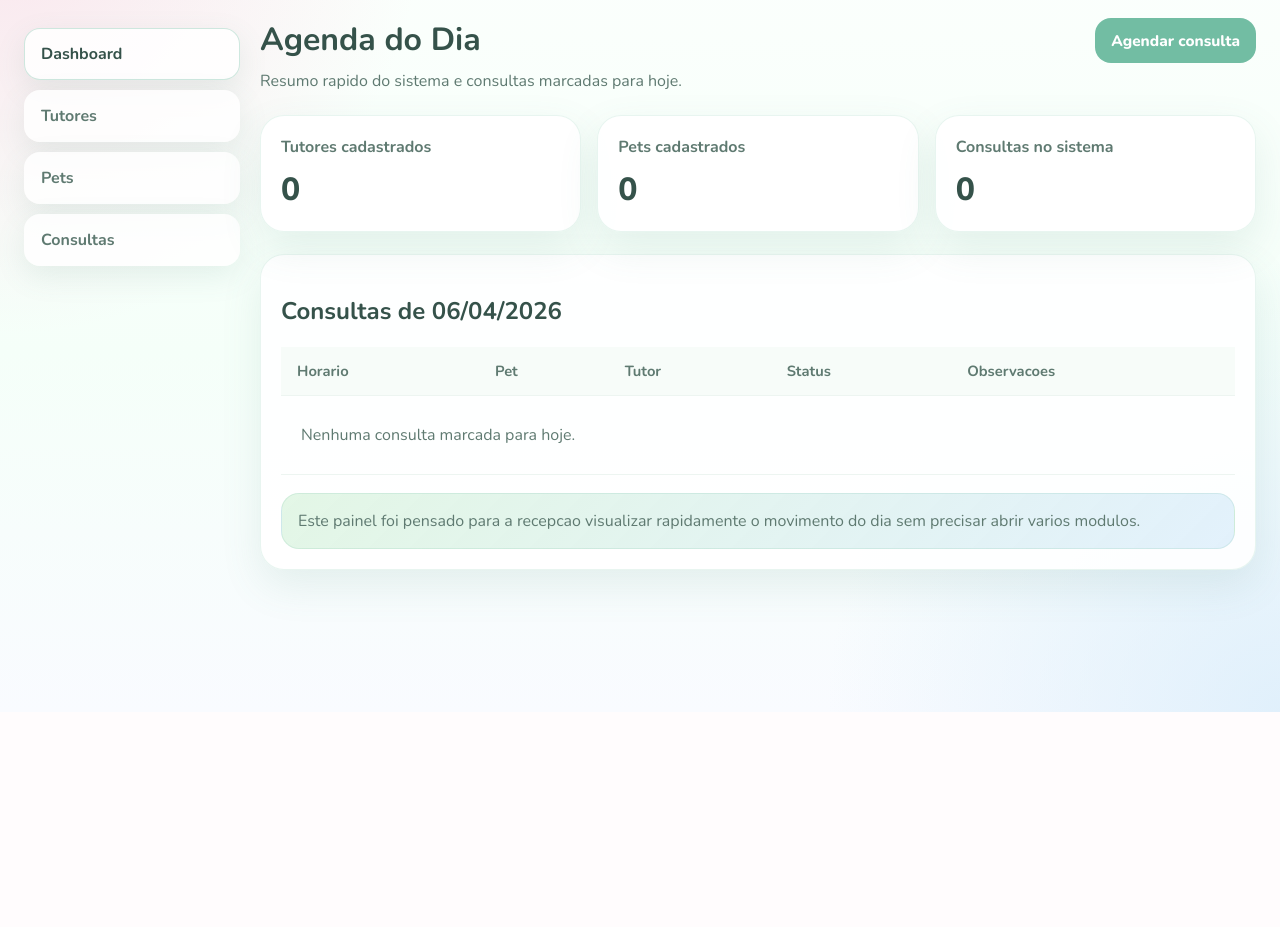
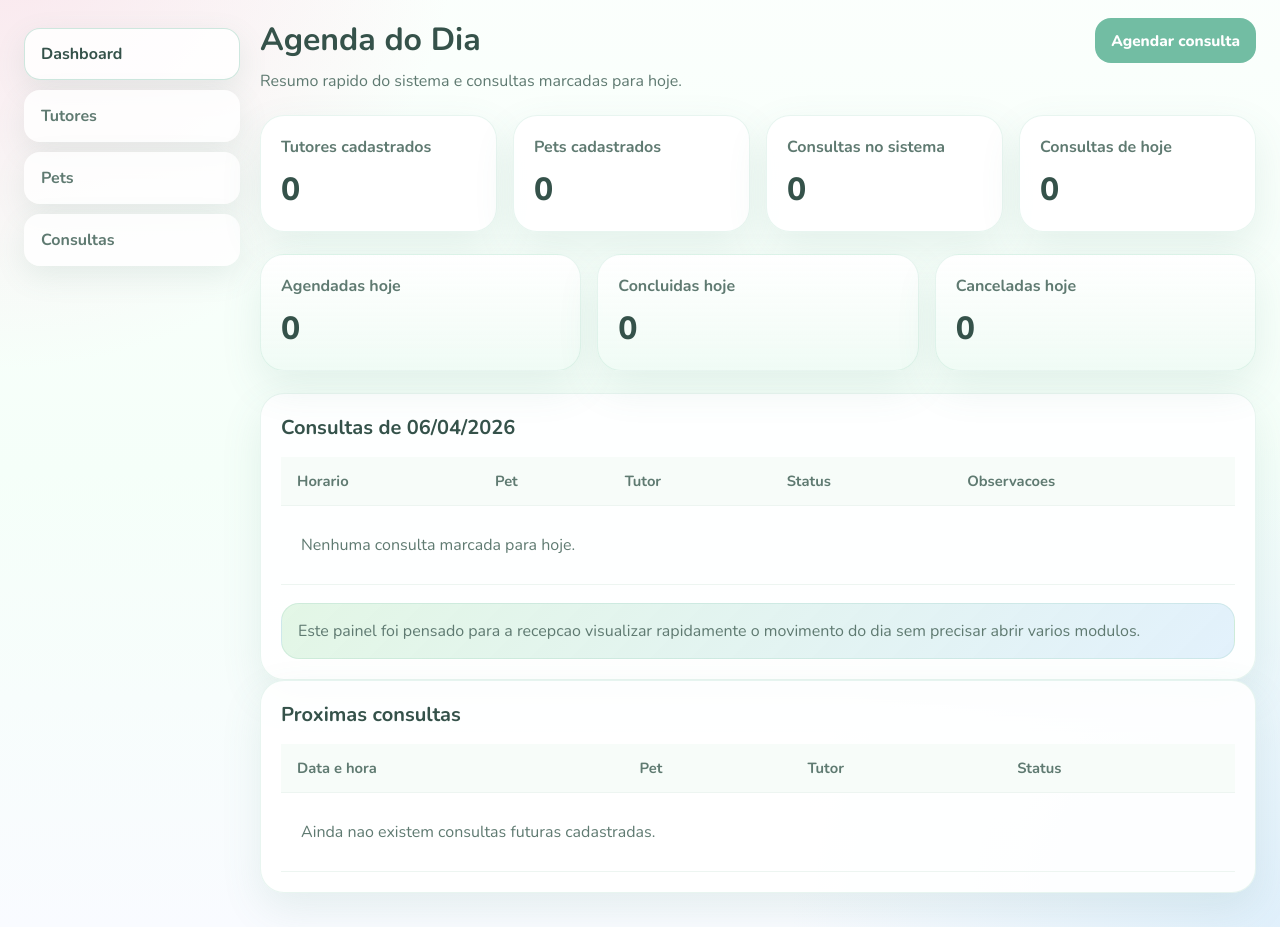
Before and after one commit to bugijo/Projeto-Integrador---UniVet, a Flask app: page /dashboard in a window 1280 px wide. Shown: the part 88-1015 px from the top of the page. Before the commit the page ends 800 px from the top, so only its background shows below. Run offline with Flask 3, Linux system fonts and the light colour scheme; the visitor is signed in with stand-in values (Sample User, id 1); data that the repository does not hold is empty.

Commit message:
feat: finaliza dashboard e validacoes do sistema

```diff
--- a/app.py
+++ b/app.py
@@ -9,6 +9,7 @@ from werkzeug.security import check_password_hash
 
 BASE_DIR = Path(__file__).resolve().parent
 DATABASE = BASE_DIR / "banco.db"
+STATUSS_VALIDOS = {"Agendada", "Concluida", "Cancelada"}
 
 app = Flask(__name__)
 app.config["SECRET_KEY"] = "univet-chave-inicial-dev"
@@ -122,6 +123,18 @@ def buscar_consultas(termo_busca="", status=""):
     return consultas
 
 
+def contar_consultas_por_status(consultas):
+    """Resume a agenda do dia por status para o dashboard."""
+    resumo = {"Agendada": 0, "Concluida": 0, "Cancelada": 0}
+
+    for consulta in consultas:
+        status = consulta["status"]
+        if status in resumo:
+            resumo[status] += 1
+
+    return resumo
+
+
 @app.context_processor
 def inject_now():
     """Envia a data atual para os templates internos do sistema."""
@@ -188,11 +201,28 @@ def dashboard():
         "pets": connection.execute("SELECT COUNT(*) FROM pets").fetchone()[0],
         "consultas": connection.execute("SELECT COUNT(*) FROM consultas").fetchone()[0],
     }
+    proximas_consultas = connection.execute(
+        """
+        SELECT
+            consultas.*,
+            pets.nome AS pet_nome,
+            tutores.nome AS tutor_nome
+        FROM consultas
+        INNER JOIN pets ON pets.id = consultas.pet_id
+        INNER JOIN tutores ON tutores.id = pets.tutor_id
+        WHERE consultas.data_hora >= ?
+        ORDER BY consultas.data_hora ASC
+        LIMIT 5
+        """,
+        (datetime.now().strftime("%Y-%m-%dT%H:%M"),),
+    ).fetchall()
     connection.close()
 
     return render_template(
         "dashboard.html",
         consultas_hoje=consultas_hoje,
+        proximas_consultas=proximas_consultas,
+        resumo_hoje=contar_consultas_por_status(consultas_hoje),
         totais=totais,
         secao="dashboard",
     )
@@ -230,12 +260,14 @@ def criar_tutor():
             )
 
         connection = get_db_connection()
-        connection.execute(
-            "INSERT INTO tutores (nome, telefone, endereco) VALUES (?, ?, ?)",
-            (nome, telefone, endereco),
-        )
-        connection.commit()
-        connection.close()
+        try:
+            connection.execute(
+                "INSERT INTO tutores (nome, telefone, endereco) VALUES (?, ?, ?)",
+                (nome, telefone, endereco),
+            )
+            connection.commit()
+        finally:
+            connection.close()
 
         flash("Tutor cadastrado com sucesso.", "sucesso")
         return redirect(url_for("listar_tutores"))
@@ -273,16 +305,18 @@ def editar_tutor(tutor_id):
                 secao="tutores",
             )
 
-        connection.execute(
-            """
-            UPDATE tutores
-            SET nome = ?, telefone = ?, endereco = ?
-            WHERE id = ?
-            """,
-            (nome, telefone, endereco, tutor_id),
-        )
-        connection.commit()
-        connection.close()
+        try:
+            connection.execute(
+                """
+                UPDATE tutores
+                SET nome = ?, telefone = ?, endereco = ?
+                WHERE id = ?
+                """,
+                (nome, telefone, endereco, tutor_id),
+            )
+            connection.commit()
+        finally:
+            connection.close()
 
         flash("Tutor atualizado com sucesso.", "sucesso")
         return redirect(url_for("listar_tutores"))
@@ -363,14 +397,32 @@ def criar_pet():
             )
 
         connection = get_db_connection()
-        connection.execute(
-            """
-            INSERT INTO pets (nome, especie, raca, idade, tutor_id, historico)
-            VALUES (?, ?, ?, ?, ?, ?)
-            """,
-            (nome, especie, raca, idade, tutor_id, historico),
-        )
-        connection.commit()
+        try:
+            connection.execute(
+                """
+                INSERT INTO pets (nome, especie, raca, idade, tutor_id, historico)
+                VALUES (?, ?, ?, ?, ?, ?)
+                """,
+                (nome, especie, raca, idade, tutor_id, historico),
+            )
+            connection.commit()
+        except sqlite3.IntegrityError:
+            connection.close()
+            flash("Nao foi possivel salvar o pet. Verifique o tutor selecionado.", "erro")
+            return render_template(
+                "pets/form.html",
+                pet={
+                    "nome": nome,
+                    "especie": especie,
+                    "raca": raca,
+                    "idade": idade,
+                    "tutor_id": tutor_id,
+                    "historico": historico,
+                },
+                tutores=tutores,
+                acao="Novo Pet",
+                secao="pets",
+            )
         connection.close()
 
         flash("Pet cadastrado com sucesso.", "sucesso")
@@ -423,15 +475,34 @@ def editar_pet(pet_id):
             )
 
         connection = get_db_connection()
-        connection.execute(
-            """
-            UPDATE pets
-            SET nome = ?, especie = ?, raca = ?, idade = ?, tutor_id = ?, historico = ?
-            WHERE id = ?
-            """,
-            (nome, especie, raca, idade, tutor_id, historico, pet_id),
-        )
-        connection.commit()
+        try:
+            connection.execute(
+                """
+                UPDATE pets
+                SET nome = ?, especie = ?, raca = ?, idade = ?, tutor_id = ?, historico = ?
+                WHERE id = ?
+                """,
+                (nome, especie, raca, idade, tutor_id, historico, pet_id),
+            )
+            connection.commit()
+        except sqlite3.IntegrityError:
+            connection.close()
+            flash("Nao foi possivel atualizar o pet. Verifique o tutor selecionado.", "erro")
+            return render_template(
+                "pets/form.html",
+                pet={
+                    "id": pet_id,
+                    "nome": nome,
+                    "especie": especie,
+                    "raca": raca,
+                    "idade": idade,
+                    "tutor_id": tutor_id,
+                    "historico": historico,
+                },
+                tutores=tutores,
+                acao="Editar Pet",
+                secao="pets",
+            )
         connection.close()
 
         flash("Pet atualizado com sucesso.", "sucesso")
@@ -509,15 +580,46 @@ def criar_consulta():
                 secao="consultas",
             )
 
+        if status not in STATUSS_VALIDOS:
+            flash("Selecione um status valido para a consulta.", "erro")
+            return render_template(
+                "consultas/form.html",
+                consulta={
+                    "data_hora": data_hora,
+                    "pet_id": pet_id,
+                    "observacoes": observacoes,
+                    "status": "Agendada",
+                },
+                pets=pets,
+                acao="Nova Consulta",
+                secao="consultas",
+            )
+
         connection = get_db_connection()
-        connection.execute(
-            """
-            INSERT INTO consultas (data_hora, pet_id, observacoes, status)
-            VALUES (?, ?, ?, ?)
-            """,
-            (data_hora, pet_id, observacoes, status),
-        )
-        connection.commit()
+        try:
+            connection.execute(
+                """
+                INSERT INTO consultas (data_hora, pet_id, observacoes, status)
+                VALUES (?, ?, ?, ?)
+                """,
+                (data_hora, pet_id, observacoes, status),
+            )
+            connection.commit()
+        except sqlite3.IntegrityError:
+            connection.close()
+            flash("Nao foi possivel salvar a consulta. Verifique o pet selecionado.", "erro")
+            return render_template(
+                "consultas/form.html",
+                consulta={
+                    "data_hora": data_hora,
+                    "pet_id": pet_id,
+                    "observacoes": observacoes,
+                    "status": status,
+                },
+                pets=pets,
+                acao="Nova Consulta",
+                secao="consultas",
+            )
         connection.close()
 
         flash("Consulta agendada com sucesso.", "sucesso")
@@ -565,16 +667,49 @@ def editar_consulta(consulta_id):
                 secao="consultas",
             )
 
+        if status not in STATUSS_VALIDOS:
+            flash("Selecione um status valido para a consulta.", "erro")
+            return render_template(
+                "consultas/form.html",
+                consulta={
+                    "id": consulta_id,
+                    "data_hora": data_hora,
+                    "pet_id": pet_id,
+                    "observacoes": observacoes,
+                    "status": consulta["status"],
+                },
+                pets=pets,
+                acao="Editar Consulta",
+                secao="consultas",
+            )
+
         connection = get_db_connection()
-        connection.execute(
-            """
-            UPDATE consultas
-            SET data_hora = ?, pet_id = ?, observacoes = ?, status = ?
-            WHERE id = ?
-            """,
-            (data_hora, pet_id, observacoes, status, consulta_id),
-        )
-        connection.commit()
+        try:
+            connection.execute(
+                """
+                UPDATE consultas
+                SET data_hora = ?, pet_id = ?, observacoes = ?, status = ?
+                WHERE id = ?
+                """,
+                (data_hora, pet_id, observacoes, status, consulta_id),
+            )
+            connection.commit()
+        except sqlite3.IntegrityError:
+            connection.close()
+            flash("Nao foi possivel atualizar a consulta. Verifique o pet selecionado.", "erro")
+            return render_template(
+                "consultas/form.html",
+                consulta={
+                    "id": consulta_id,
+                    "data_hora": data_hora,
+                    "pet_id": pet_id,
+                    "observacoes": observacoes,
+                    "status": status,
+                },
+                pets=pets,
+                acao="Editar Consulta",
+                secao="consultas",
+            )
         connection.close()
 
         flash("Consulta atualizada com sucesso.", "sucesso")
@@ -604,5 +739,15 @@ def logout():
     return redirect(url_for("login"))
 
 
+@app.errorhandler(404)
+def pagina_nao_encontrada(error):
+    """Exibe uma mensagem simples quando a rota nao existe."""
+    if "usuario_id" not in session:
+        return redirect(url_for("login"))
+
+    flash("A pagina solicitada nao foi encontrada.", "erro")
+    return redirect(url_for("dashboard"))
+
+
 if __name__ == "__main__":
     app.run(debug=True)
--- a/static/style.css
+++ b/static/style.css
@@ -205,6 +205,10 @@ button.btn:hover {
     box-shadow: 0 16px 40px var(--sombra);
 }
 
+.soft-card {
+    background: linear-gradient(180deg, rgba(255, 255, 255, 0.95), rgba(239, 251, 244, 0.88));
+}
+
 .card-body {
     padding: 20px;
 }
@@ -219,6 +223,11 @@ button.btn:hover {
 .metric-value {
     font-size: 2rem;
     font-weight: 800;
+}
+
+h2 {
+    margin: 0 0 16px;
+    font-size: 1.25rem;
 }
 
 .table-card {
--- a/templates/dashboard.html
+++ b/templates/dashboard.html
@@ -28,6 +28,33 @@
             <div class="card-body">
                 <span class="metric-label">Consultas no sistema</span>
                 <strong class="metric-value">{{ totais.consultas }}</strong>
+            </div>
+        </article>
+        <article class="card">
+            <div class="card-body">
+                <span class="metric-label">Consultas de hoje</span>
+                <strong class="metric-value">{{ consultas_hoje|length }}</strong>
+            </div>
+        </article>
+    </section>
+
+    <section class="grid-cards">
+        <article class="card soft-card">
+            <div class="card-body">
+                <span class="metric-label">Agendadas hoje</span>
+                <strong class="metric-value">{{ resumo_hoje["Agendada"] }}</strong>
+            </div>
+        </article>
+        <article class="card soft-card">
+            <div class="card-body">
+                <span class="metric-label">Concluidas hoje</span>
+                <strong class="metric-value">{{ resumo_hoje["Concluida"] }}</strong>
+            </div>
+        </article>
+        <article class="card soft-card">
+            <div class="card-body">
+                <span class="metric-label">Canceladas hoje</span>
+                <strong class="metric-value">{{ resumo_hoje["Cancelada"] }}</strong>
             </div>
         </article>
     </section>
@@ -75,4 +102,42 @@
             </div>
         </div>
     </section>
+
+    <section class="card table-card">
+        <div class="card-body">
+            <h2>Proximas consultas</h2>
+            <div class="table-scroll">
+                <table>
+                    <thead>
+                        <tr>
+                            <th>Data e hora</th>
+                            <th>Pet</th>
+                            <th>Tutor</th>
+                            <th>Status</th>
+                        </tr>
+                    </thead>
+                    <tbody>
+                        {% if proximas_consultas %}
+                            {% for consulta in proximas_consultas %}
+                                <tr>
+                                    <td>{{ consulta["data_hora"].replace("T", " ") }}</td>
+                                    <td>{{ consulta["pet_nome"] }}</td>
+                                    <td>{{ consulta["tutor_nome"] }}</td>
+                                    <td>
+                                        <span class="status status-{{ consulta['status']|lower }}">
+                                            {{ consulta["status"] }}
+                                        </span>
+                                    </td>
+                                </tr>
+                            {% endfor %}
+                        {% else %}
+                            <tr>
+                                <td colspan="4" class="empty-state">Ainda nao existem consultas futuras cadastradas.</td>
+                            </tr>
+                        {% endif %}
+                    </tbody>
+                </table>
+            </div>
+        </div>
+    </section>
 {% endblock %}
```
